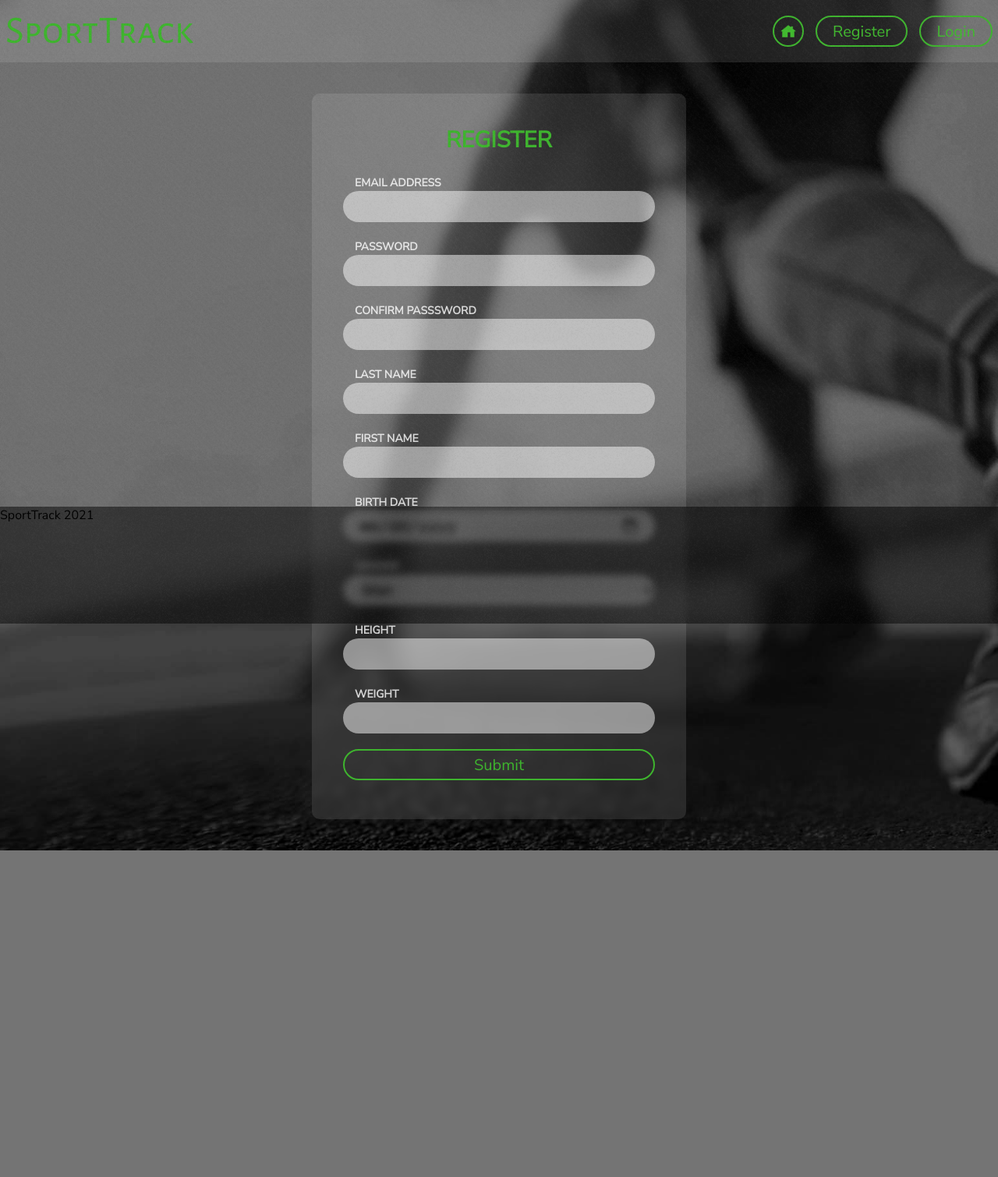
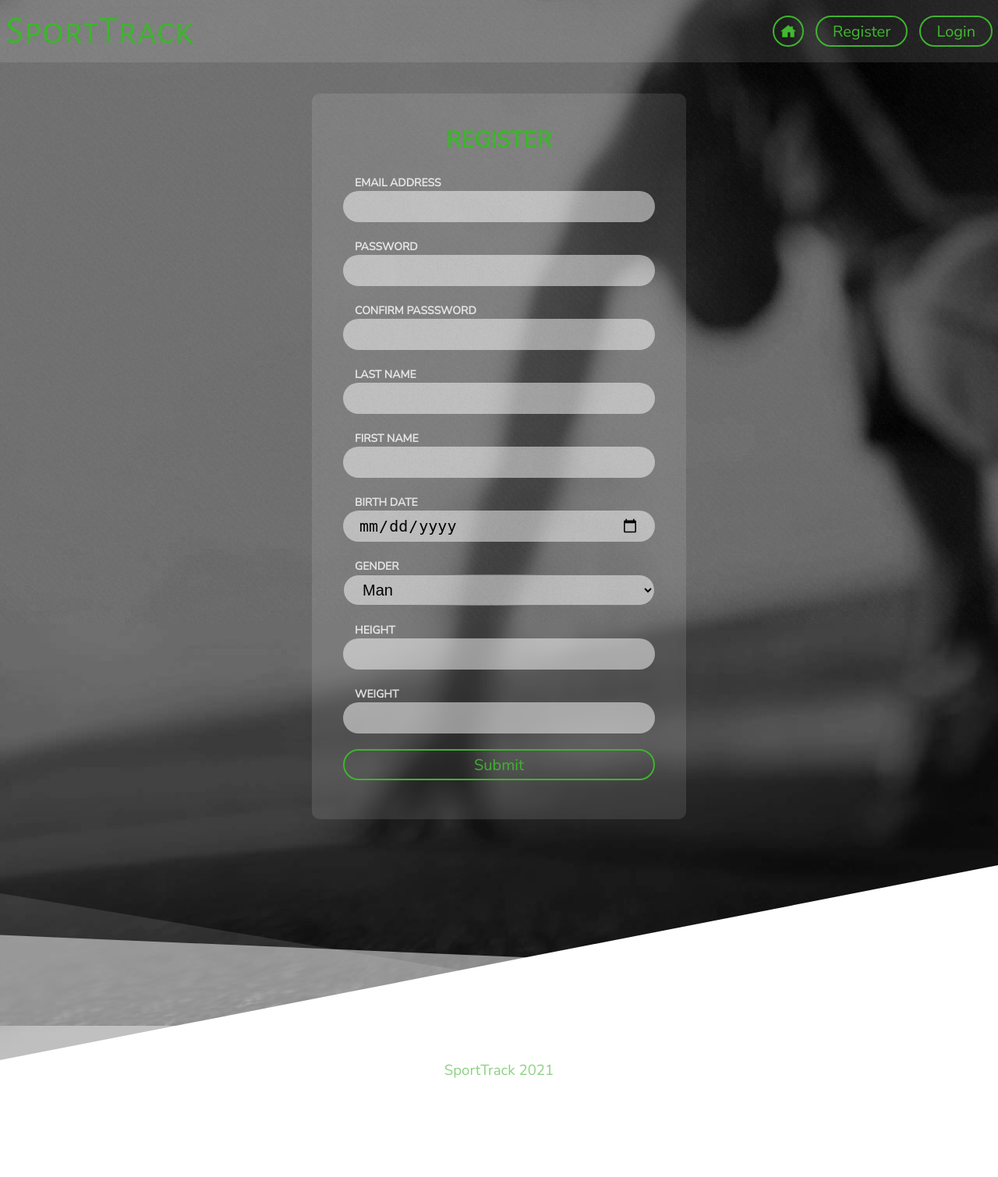
Before and after one commit to Dyskal/SportTrack, a PHP site: page /index.php?page=register in a window 1280 px wide. Shown: the whole page at 78% size. Before the commit the page ends 1091 px from the top, so only its background shows below. Run offline with PHP 8.4, Linux system fonts and the light colour scheme; the visitor is signed in with stand-in values (Sample User, id 1).

Commit message:
add footer and clean the html

```diff
--- a/index.php
+++ b/index.php
@@ -1,5 +1,19 @@
 <!DOCTYPE html>
 <html lang="en">
+
+<head>
+    <meta name="viewport" content="width=device-width, maximum-scale=1.5">
+    <meta name="viewport" content="width=device-width, initial-scale=1.0">
+    <meta name="viewport" content="width=device-width, user-scalable=no">
+    <meta http-equiv="X-UA-Compatible" content="ie=edge">
+    <meta charset="UTF-8">
+    <title>SportTrack | Accueil</title>
+    <link href="./style/style.css" rel="stylesheet">
+    <link href="./img/logo.svg" rel="icon"/>
+</head>
+
+<body class="bg-image">
+<div class="page-content">
 <?php
 ini_set('display_errors', 'On');
 error_reporting(E_ALL);
@@ -18,19 +32,7 @@ if (isset($_REQUEST["page"])) {
         }
     }
 } else {
-?>
-<head>
-    <meta name="viewport" content="width=device-width, maximum-scale=1.5">
-    <meta name="viewport" content="width=device-width, initial-scale=1.0">
-    <meta name="viewport" content="width=device-width, user-scalable=no">
-    <meta http-equiv="X-UA-Compatible" content="ie=edge">
-    <meta charset="UTF-8">
-    <title>SportTrack | Accueil</title>
-    <link href="./style/style.css" rel="stylesheet">
-    <link href="./img/logo.svg" rel="icon"/>
-</head>
-
-<body>
+    ?>
 <video preload="auto" playsinline autoplay muted loop id="myVideo">
     <source src="./img/video.mp4" type="video/mp4">
 </video>
@@ -64,6 +66,7 @@ if (isset($_SESSION['email'])) {
 <?php
 }
 ?>
+</div>
 <script>
     function burgerMenu() {
         let nav = document.getElementById("menu");
@@ -76,6 +79,8 @@ if (isset($_SESSION['email'])) {
         document.body.classList.toggle("toggle");
     }
 </script>
-<footer>SportTrack 2021</footer>
+<footer>
+    <h3>SportTrack 2021</h3>
+</footer>
 </body>
 </html>
--- a/style/style.css
+++ b/style/style.css
@@ -17,7 +17,19 @@
     bottom: 0;
 }
 
-
+.page-content{
+    background: transparent;
+    font-family: "Nunito Sans", sans-serif;
+    display: flex;
+    align-items: center;
+    justify-content: center;
+    min-height: 100vh;
+    width: 100%;
+    margin: 0;
+    background-size: cover;
+    flex-direction: column;
+    overflow-x: hidden;
+}
 
 .activity-table{
     text-align: center;
@@ -42,11 +54,30 @@ footer{
     margin: 0;
     width: 100%;
     z-index: 5;
-    background-color: rgba(0,0,0,0.5);
+    background-color: #fff;
+    position: relative;
+    bottom: 0;
+    transform: translate(0, 250px);
+    text-align: center;
+    color: rgba(62, 180, 46, 0.6);
+    clear: both;
+    flex-basis:100%;
+}
+
+
+footer h3 {
+    font-weight: normal;
+}
+footer::after{
+    content: "";
     position: absolute;
-    bottom: 0;
-    left:0;
-    backdrop-filter: blur(5px);
+    top: -250px;
+    right: 0;
+    height: 250px;
+    background-image: url("../img/footer.svg");
+    background-size: 100% 100%;
+    width: 100%;
+    transition: 0.3s;
 }
 
 
@@ -494,7 +525,7 @@ body:after {
     bottom: 0;
     z-index: 100;
     pointer-events: none;
-    opacity: 1;
+    opacity: 1!important;
     height: 100%;
     width: 100%;
 }
@@ -503,14 +534,14 @@ body:before {
     background-image: url("../img/overlayLine.svg");
     background-size: 10px;
     content: " ";
-    position: absolute;
+    position: fixed;
     left: 0;
     right: 0;
     top: 0;
     bottom: 0;
-    z-index: 1;
+    z-index:101;
     pointer-events: none;
-    opacity: 1;
+    opacity: 1 !important;
     height: 100%;
     width: 100%;
 }
@@ -527,14 +558,11 @@ header h1:hover {
 body {
     background: transparent;
     font-family: "Nunito Sans", sans-serif;
-    display: flex;
-    align-items: center;
-    justify-content: center;
+
     min-height: 100vh;
     width: 100%;
     margin: 0;
-    background-size: cover;
-    flex-direction: column;
+
     overflow-x: hidden;
 }
 
@@ -562,8 +590,7 @@ body {
     justify-content: space-between;
     align-items: center;
     flex-direction: column;
-    height: 30%;
-    width: 30%;
+
 }
 
 .accueil button {
--- a/view/register.php
+++ b/view/register.php
@@ -1,18 +1,4 @@
-<!DOCTYPE html>
-<html lang="en">
 
-<head>
-    <meta name="viewport" content="width=device-width, maximum-scale=1.5">
-    <meta name="viewport" content="width=device-width, initial-scale=1.0">
-    <meta name="viewport" content="width=device-width, user-scalable=no">
-    <meta http-equiv="X-UA-Compatible" content="ie=edge">
-    <meta charset="UTF-8">
-    <title>SportTrack | Register</title>
-    <link href="./style/style.css" rel="stylesheet">
-    <link href="./img/logo.svg" rel="icon"/>
-</head>
-
-<body class="bg-image">
 <header>
     <h1 onclick="window.location.href='./'">SportTrack</h1>
     <button onclick="burgerMenu()" id="header-burger" class="header-btn header-burger"></button>
@@ -71,5 +57,3 @@
 
 
 </script>
-</body>
-</html>
```
Also changed, not shown: view/ErrorView.php (+1 -12 lines), view/MainView.php (+13 -13 lines), view/home.php (+17 -17 lines), view/login.php (+17 -17 lines), view/profile.php (+18 -17 lines), view/upload.php (+17 -17 lines), img/footer.svg (added).
